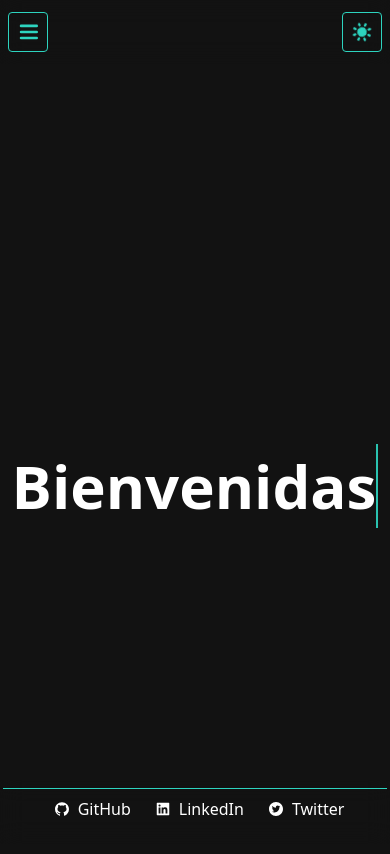
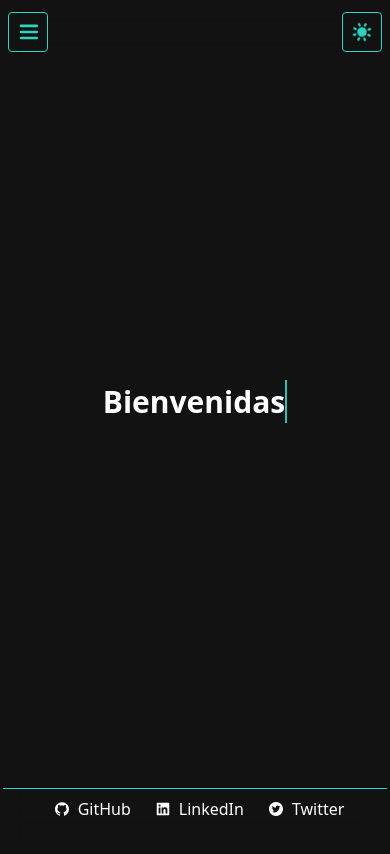
Before and after one commit to tobias2910/blog-frontend-service, a Next.js app: page / in a window 390 px wide. Shown: the top 854 px of the page. Built offline with nearby package versions, Linux system fonts and the light colour scheme.

Commit message:
Adjusted style for 'TypeWritingEffect'

```diff
--- a/next.config.js
+++ b/next.config.js
@@ -1,6 +1,6 @@
 /** @type {import('next').NextConfig} */
 const nextConfig = {
   reactStrictMode: true,
-}
+};
 
-module.exports = nextConfig
+module.exports = nextConfig;
--- a/package.json
+++ b/package.json
@@ -32,6 +32,7 @@
     "tailwindcss": "^3.0.24"
   },
   "devDependencies": {
+    "@next/eslint-plugin-next": "^12.1.6",
     "@types/node": "17.0.31",
     "@types/react": "18.0.8",
     "@types/react-dom": "18.0.3",
--- a/pages/index.tsx
+++ b/pages/index.tsx
@@ -4,13 +4,13 @@ import TypeWritingEffect from '../components/common/TypeWritingEffect';
 
 // eslint-disable-next-line react/function-component-definition
 const Home: NextPage = () => (
-  <div className="w-full flex justify-center items-center h-full">
+  <div className="w-full flex justify-center items-center h-4/5">
     <TypeWritingEffect
       wordList={['Welcome', 'Bienvenidas', 'Willkommen', 'أهلا بك', 'Bienvenue', '欢迎']}
       typingInterval={100}
       deletingInterval={50}
       pausingDuration={3000}
-      className="text-6xl text-center font-semibold"
+      className="text-3xl md:text-6xl text-center font-semibold"
     />
   </div>
 );
```
Also changed, not shown: .eslintrc.js, 1 other file (tests, documents, lock files or other folders).
